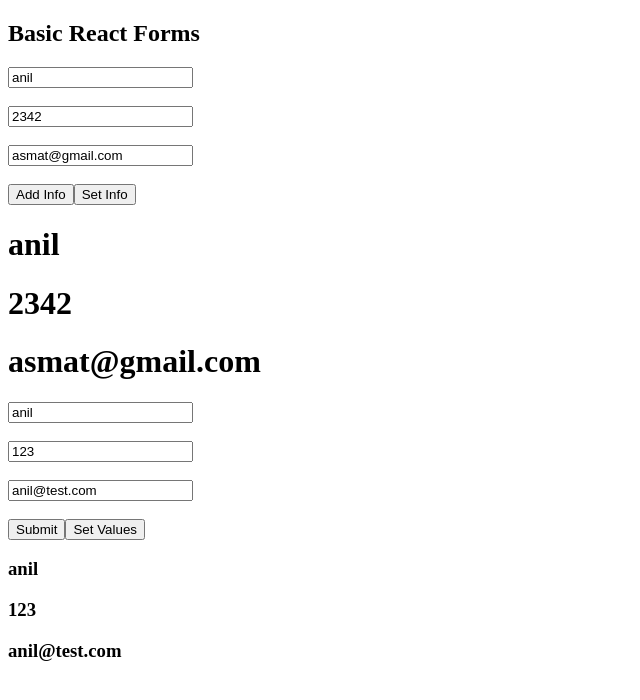
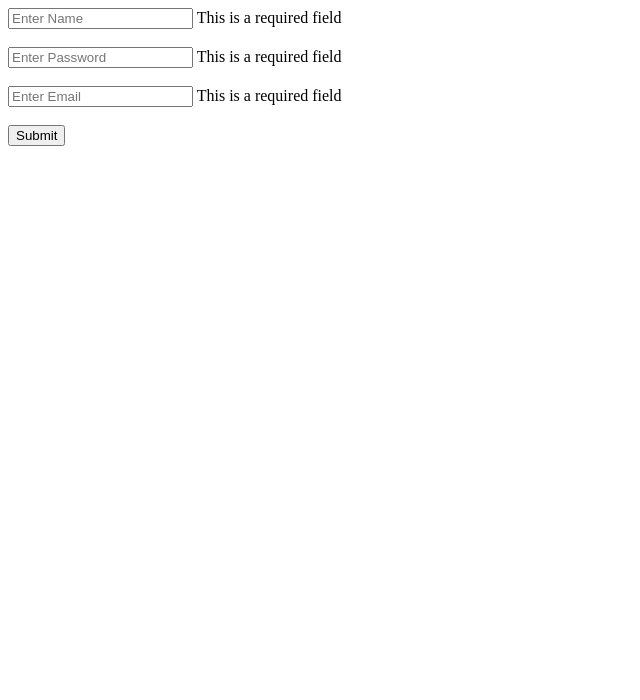
Before and after one commit to Chabsy123/angular-v19-tutorial, an Angular app: page / in a window 1280 px wide. Shown: the top 700 px of the page, without its empty margins (0-640 px from the left). Built offline with nearby package versions, Linux system fonts and the light colour scheme.

Commit message:
Add Form Validation and Error Display to FormGroup

```diff
--- a/src/app/app.component.css
+++ b/src/app/app.component.css
@@ -44,3 +44,7 @@
   justify-content: space-between;
   list-style: none;
 } */
+
+.error{
+  color: red;
+}
--- a/src/app/app.component.html
+++ b/src/app/app.component.html
@@ -426,9 +426,9 @@ type="text" name="user"
   <router-outlet/> -->
   <!-- Reactive Forms UI -->
 
-<h2>Basic React Forms</h2>
+<!-- <h2>Basic React Forms</h2>
 
-<!-- Each input field is bound to a FormControl using [formControl] -->
+Each input field is bound to a FormControl using [formControl]
 <input type="text" placeholder="Enter name" [formControl]="name">
 <br><br>
 
@@ -436,49 +436,84 @@ type="text" name="user"
 <br><br>
 
 <input type="text" placeholder="Enter email" [formControl]="email">
-<br><br>
+<br><br> -->
 
 <!-- Button to log form values to the console -->
-<button (click)="getValue()">Add Info</button>
+<!-- <button (click)="getValue()">Add Info</button> -->
 
 <!-- Button to programmatically set new values -->
-<button (click)="setValue()">Set Info</button>
+<!-- <button (click)="setValue()">Set Info</button> -->
 
 <!-- Display live values from each form control -->
-<h1>{{ name.value }}</h1>
+<!-- <h1>{{ name.value }}</h1>
 <h1>{{ password.value }}</h1>
-<h1>{{ email.value }}</h1>
-
+<h1>{{ email.value }}</h1> -->
 <!-- Form Grouping in Reactive Forms -->
-
-<!--
-  Binds the form to the 'profileForm' FormGroup in the component.
-  Uses 'formControlName' to map each input to its corresponding control in the FormGroup.
-  The form triggers 'submitData()' when submitted.
--->
 <form [formGroup]="profileForm" (ngSubmit)="submitData()">
 
-  <!-- Maps to profileForm.controls.name -->
-  <input type="text" placeholder="Enter Name" formControlName="name">
-  <br><br>
+  <!-- Name Field -->
+  <input type="text" placeholder="Enter Name" formControlName="name" />
 
-  <!-- Maps to profileForm.controls.password -->
-  <input type="text" placeholder="Enter Password" formControlName="password">
-  <br><br>
+  <!-- Shows when the 'name' field is empty (required validator fails) -->
+  <span *ngIf="name?.hasError('required')">
+    This is a required field
+  </span>
 
-  <!-- Maps to profileForm.controls.email -->
-  <input type="text" placeholder="Enter Email" formControlName="email">
-  <br><br>
+  <!--
+    Shows when the 'name' field is invalid AND has been touched or modified.
+    This gives user-friendly feedback without showing it immediately on load.
+  -->
+  <span class="error" *ngIf="name?.invalid && (name?.dirty || name?.touched)">
+    Please enter valid name
+  </span>
 
-  <!-- Submits the form and calls submitData() -->
+  <br /><br />
+
+  <!-- Password Field -->
+  <input type="text" placeholder="Enter Password" formControlName="password" />
+
+  <!-- Shows when the 'password' field is empty -->
+  <span *ngIf="password?.hasError('required')">
+    This is a required field
+  </span>
+
+  <!--
+    Shows if the password is invalid — includes failing required or minLength.
+    Only appears after the field is interacted with (dirty/touched).
+  -->
+  <span class="error" *ngIf="password?.invalid && (password?.dirty || password?.touched)">
+    Please enter valid password
+  </span>
+
+  <br /><br />
+
+  <!-- Email Field -->
+  <input type="text" placeholder="Enter Email" formControlName="email" />
+
+  <!-- Shows when the 'email' field is empty -->
+  <span *ngIf="email?.hasError('required')">
+    This is a required field
+  </span>
+
+  <!--
+    Shows when the email is invalid due to pattern mismatch, length, or empty input.
+    Only triggered after user interacts with the field.
+  -->
+  <span class="error" *ngIf="email?.invalid && (email?.dirty || email?.touched)">
+    Please enter valid email
+  </span>
+
+  <br /><br />
+
+  <!-- Submit Button triggers form submission -->
   <button type="submit">Submit</button>
 
-  <!-- Calls setValues() to pre-fill the form -->
-  <button type="button" (click)="setValues()">Set Values</button>
+  <!-- Optional: for setting form values programmatically -->
+  <!-- <button type="button" (click)="setValues()">Set Values</button> -->
 
 </form>
 
-<!-- Live preview of values inside the FormGroup -->
+<!-- Live preview of form values -->
 <h3>{{ profileForm.value.name }}</h3>
 <h3>{{ profileForm.value.password }}</h3>
 <h3>{{ profileForm.value.email }}</h3>
--- a/src/app/app.component.ts
+++ b/src/app/app.component.ts
@@ -6,10 +6,10 @@ import { Component, effect, signal, } from '@angular/core';
 // import { SignupComponent } from './signup/signup.component';
 // import { ProfileComponent } from '../profile/profile.component';
 // import { UserComponent } from './user/user.component';
-import { NgSwitch, NgSwitchCase, NgSwitchDefault } from '@angular/common';
+import { NgIf, NgSwitch, NgSwitchCase, NgSwitchDefault } from '@angular/common';
 import { RouterLink, RouterOutlet } from '@angular/router';
 import { HeaderComponent } from './header/header.component';
-import { FormControl, FormGroup, ReactiveFormsModule } from '@angular/forms';
+import { FormControl, FormGroup, ReactiveFormsModule, Validators } from '@angular/forms';
 
 // import { RouterOutlet } from '@angular/router';
 
@@ -19,7 +19,7 @@ import { FormControl, FormGroup, ReactiveFormsModule } from '@angular/forms';
   // for directives, depending on the one you want to use import them as well
   // when routing you import as well i.e routeroutlet and routerlink
   // with reactive forms you import reactiveformmodule
-  imports: [ReactiveFormsModule],
+  imports: [ReactiveFormsModule,NgIf],
   templateUrl: './app.component.html',
   styleUrl: './app.component.css'
 })
@@ -398,60 +398,76 @@ export class AppComponent {
 
   // Create form control instances for each input field
   // Initial values are set as defaults
-  name = new FormControl('anil');
-  password = new FormControl('2342');
-  email = new FormControl('asmat@gmail.com');
+  // name = new FormControl('anil');
+  // password = new FormControl('2342');
+  // email = new FormControl('asmat@gmail.com');
 
   /**
    * Logs the current values of the form controls
    * This simulates form submission or value inspection
    */
-  getValue() {
-    console.log(this.name.value);
-    console.log(this.password.value);
-    console.log(this.email.value);
-  }
+  // getValue() {
+  //   console.log(this.name.value);
+  //   console.log(this.password.value);
+  //   console.log(this.email.value);
+  // }
 
   /**
    * Sets new values for the form controls programmatically
    * This simulates pre-filling or updating form fields
    */
-  setValue() {
-    this.name.setValue("Peter");
-    this.password.setValue("125326");
-    this.email.setValue("sidu@gmail.com");
-  }
+  // setValue() {
+  //   this.name.setValue("Peter");
+  //   this.password.setValue("125326");
+  //   this.email.setValue("sidu@gmail.com");
+  // }
 
-  // form grouping.ts
-  // Form Grouping in Reactive Forms
+
+ // Form Grouping in Reactive Forms with Validation
 
   // Create a FormGroup with 3 FormControls: name, password, and email
-// This group links to the form in the template via [formGroup]="profileForm"
+  // Validators ensure inputs meet required rules
   profileForm = new FormGroup({
-  name: new FormControl('anil'),
-  password: new FormControl('123'),
-  email: new FormControl('anil@test.com'),
+    // 'name' must not be empty
+    name: new FormControl('', [Validators.required]),
+
+    // 'password' must be at least 5 characters long
+    password: new FormControl('', [
+      Validators.required,
+      Validators.minLength(5)
+    ]),
+
+    // 'email' must be valid, max 30 characters, and match email pattern
+    email: new FormControl('', [
+      Validators.required,
+      Validators.maxLength(30),
+      Validators.pattern('^[a-z0-9._%+-]+@[a-z0-9,-]+\\.[a-z]{2,4}$')
+    ])
   });
 
   /**
- * Programmatically updates all fields in the form group
- * This connects to the 'Set Values' button in the template
- */
-setValues() {
-  this.profileForm.setValue({
-    name: 'Peter',
-    password: '2212123',
-    email: 'anil@test.com'
-  });
-}
-
-/**
- * Triggered when the form is submitted
- * Logs the current form group values to the console
- * Linked to the (ngSubmit)="submitData()" in the HTML
+   * Triggered when the form is submitted.
+   * Logs the entire form group values to the console.
+   * Linked to the (ngSubmit)="submitData()" in the HTML.
    */
   submitData() {
     console.log(this.profileForm.value);
   }
 
+  /**
+   * Getter methods to simplify access to form controls from the template.
+   * Useful for cleaner HTML and reusable validation checks.
+   */
+  get name() {
+    return this.profileForm.get('name');
   }
+
+  get password() {
+    return this.profileForm.get('password');
+  }
+
+  get email() {
+    return this.profileForm.get('email');
+  }
+
+}
```
Lines whose indentation alone changed are shown as unchanged.
